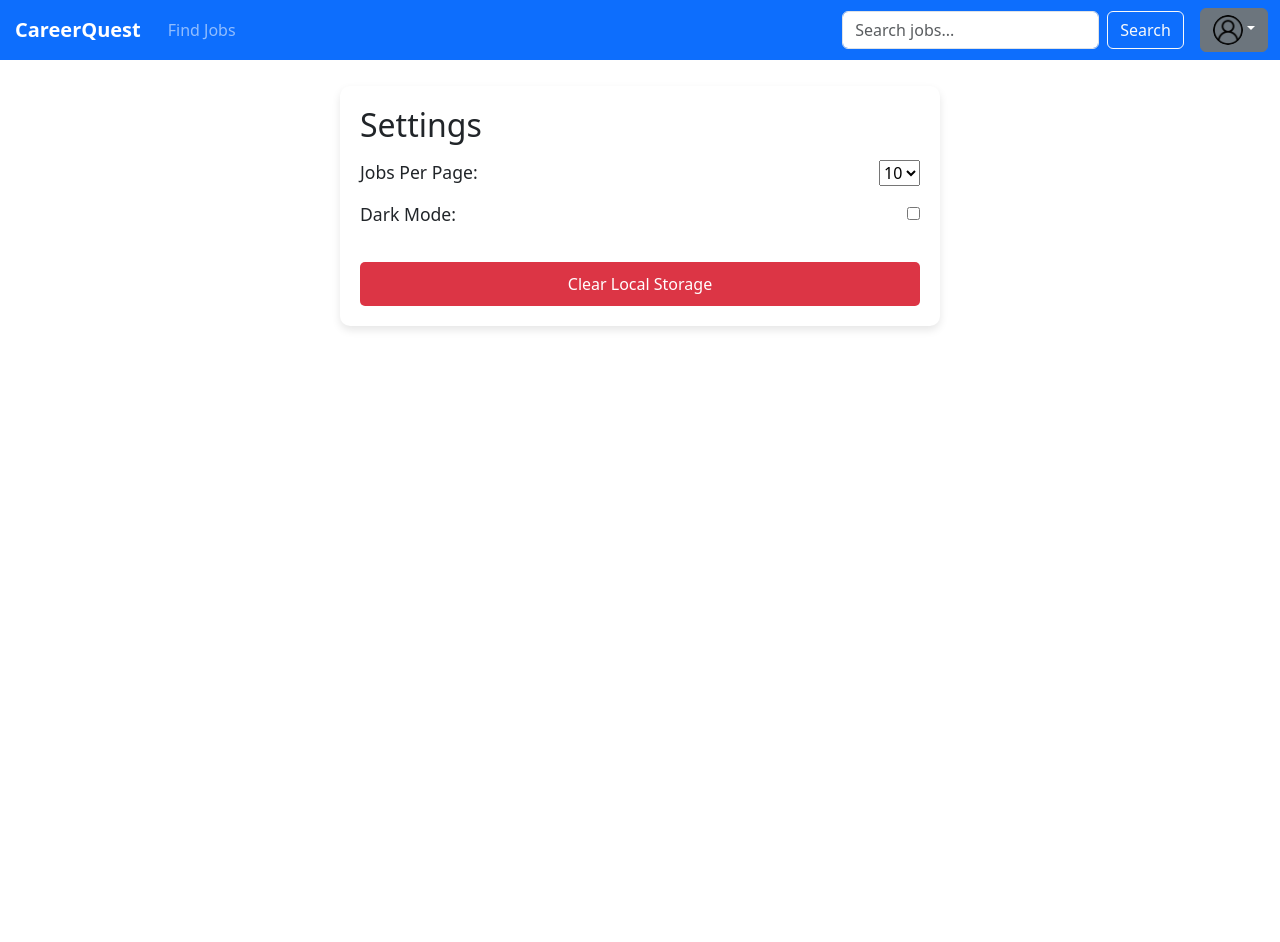
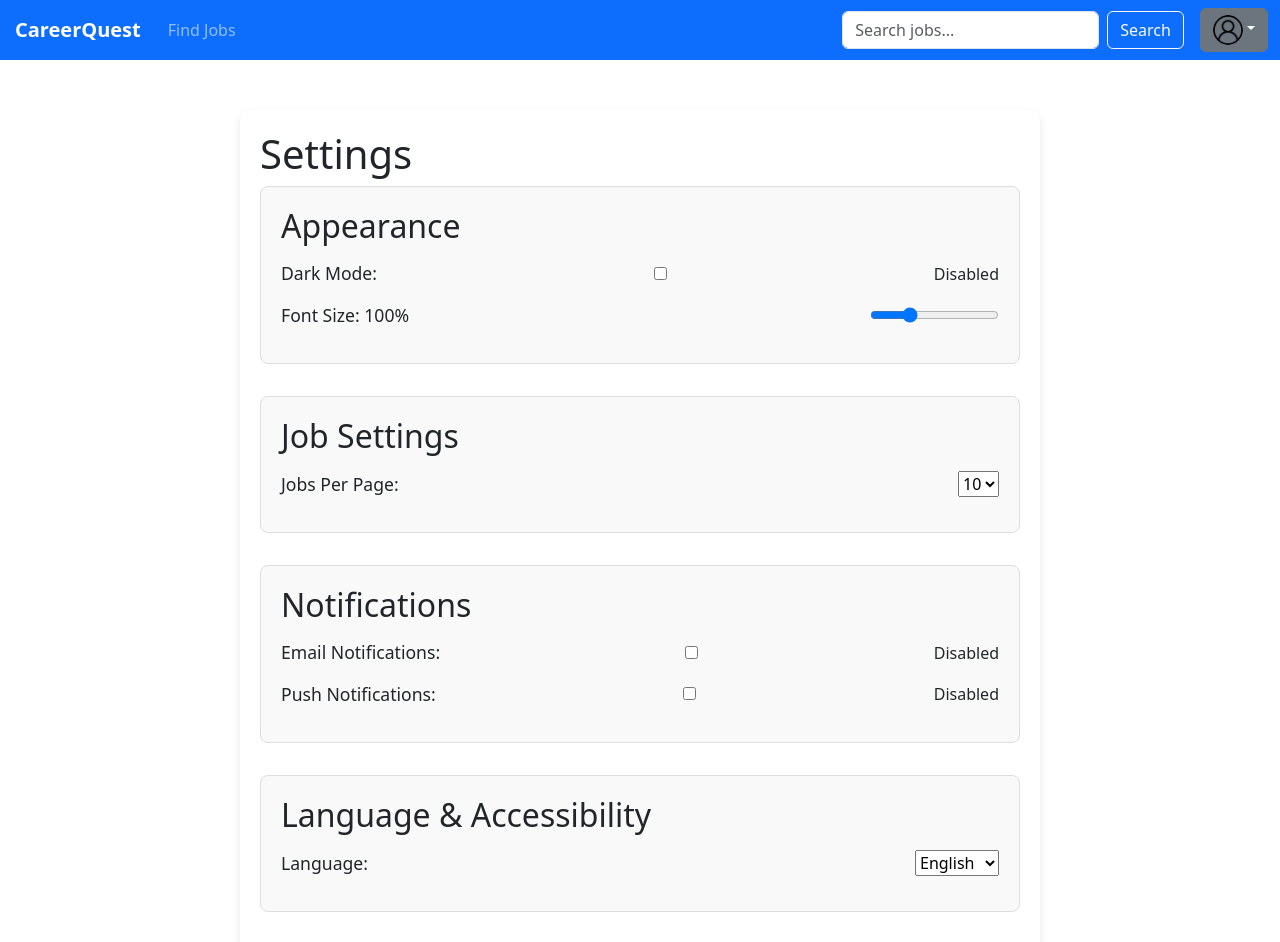
Before and after one commit to henryswain/informatics-capstone-project, a Vue app: page /Settings in a window 1280 px wide. Shown: the top 942 px of the page. Before the commit the page ends 870 px from the top, so only its background shows below. Built offline with nearby package versions, Linux system fonts and the light colour scheme.

Commit message:
enhanced the dark mode. also merged ryan and I's settings pages together

```diff
--- a/src/App.vue
+++ b/src/App.vue
@@ -23,7 +23,6 @@
           />
           <button class="btn btn-outline-light" type="text">Search</button>
         </form>
-
 
         <!-- profile/saved jobs dropdown -->
         <div class="dropdown">
@@ -51,7 +50,6 @@
         </div>
       </div>
     </nav>
-
 
     <!--smaller screen/mobile navbar -->
     <nav class="navbar navbar-expand-lg bg-primary navbar-dark fixed-top d-lg-none">
@@ -91,7 +89,7 @@
             <button class="btn btn-outline-light" type="textt">Search</button>
           </form>
 
-          <!-- centers profile dropdown. can change this later for better hci principles -->
+          <!-- centers profile dropdown -->
           <div class="dropdown w-100 d-flex justify-content-center">
             <button
               class="btn btn-secondary dropdown-toggle"
@@ -184,16 +182,16 @@
 import { nextTick } from 'vue';
 import { ref } from 'vue';
 import { useRouter } from 'vue-router';
-const router = useRouter()
+const router = useRouter();
 
-const searchText = ref("")
+const searchText = ref("");
 
-const handleSubmit= async () => {
+const handleSubmit = async () => {
   router.replace({ path: '/find-jobs', query: { q: searchText.value } });
-  console.log("handleInputChange called")
-  console.log("searchText: ", searchText.value)
-  await nextTick()
-}
+  console.log("handleInputChange called");
+  console.log("searchText: ", searchText.value);
+  await nextTick();
+};
 
 const jobTypeOptions = ['Full-Time', 'Part-Time', 'Internship', 'Contract', 'Freelance'];
 const industryOptions = ['Technology', 'Healthcare', 'Finance', 'Education', 'Marketing'];
@@ -241,7 +239,6 @@ function applyFilters() {
   padding: 1rem;
 }
 
-
 .main-content-full {
   padding: 1rem;
 }
@@ -282,14 +279,15 @@ function applyFilters() {
   border-color: #007bff;
 }
 
-/*responsiveness stacking grid columns */
+/* responsiveness stacking grid columns */
 @media (max-width: 768px) {
   .grid-container {
     grid-template-columns: 1fr;
   }
 }
 </style>
-/* keeps the modal infront of the nav bar*/
+
+<!-- Modal styles -->
 <style>
 .modal {
   z-index: 2100 !important;
@@ -299,4 +297,123 @@ function applyFilters() {
 }
 .modal-dialog {
   margin-top: 80px;
-}</style>
+}
+</style>
+
+<!-- Global Dark Mode Overrides -->
+<style>
+
+/* 1. Inputs, including password fields, in dark mode */
+.dark-mode input[type="text"],
+.dark-mode input[type="email"],
+.dark-mode input[type="search"],
+.dark-mode input[type="password"],
+.dark-mode select,
+.dark-mode textarea,
+.dark-mode .form-control {
+  background-color: #444444 !important;
+  color: #ffffff !important;
+  border-color: #555555 !important;
+}
+
+/* Placeholder text */
+.dark-mode input[type="text"]::placeholder,
+.dark-mode input[type="email"]::placeholder,
+.dark-mode input[type="search"]::placeholder,
+.dark-mode input[type="password"]::placeholder,
+.dark-mode select::placeholder,
+.dark-mode textarea::placeholder,
+.dark-mode .form-control::placeholder {
+  color: #cccccc !important;
+}
+
+/* 2. Profile Page */
+.dark-mode .profile-container,
+.dark-mode .profile-header,
+.dark-mode .profile-details,
+.dark-mode .profile-picture-container,
+.dark-mode .profile-actions {
+  background-color: #333333 !important;
+  color: #ffffff !important;
+  border-color: #555555 !important;
+}
+
+/* Force all children to inherit dark mode colors */
+.dark-mode .profile-container *,
+.dark-mode .profile-header *,
+.dark-mode .profile-details *,
+.dark-mode .profile-picture-container *,
+.dark-mode .profile-actions * {
+  color: #ffffff !important;
+}
+
+
+.dark-mode .profile-picture {
+  background-color: #444444 !important;
+  border-color: #555555 !important;
+}
+
+.dark-mode .btn-upload,
+.dark-mode .btn-success,
+.dark-mode .btn-primary,
+.dark-mode .btn-secondary {
+  background-color: #444444 !important;
+  color: #ffffff !important;
+  border-color: #555555 !important;
+}
+
+
+.dark-mode .signup-container,
+.dark-mode .signup-container * {
+  background-color: #333333 !important;
+  color: #ffffff !important;
+  border-color: #555555 !important;
+}
+
+/* 4. Saved Jobs Page */
+.dark-mode .saved-jobs-container,
+.dark-mode .saved-jobs-container * {
+  background-color: #333333 !important;
+  color: #ffffff !important;
+  border-color: #555555 !important;
+}
+
+
+.dark-mode .saved-jobs-container .job-item {
+  background-color: #444444 !important;
+  border-color: #555555 !important;
+}
+
+/* Buttons on Saved Jobs page */
+.dark-mode .saved-jobs-container .btn.btn-primary {
+  background-color: #007bff !important;
+  color: #ffffff !important;
+  border-color: #007bff !important;
+}
+.dark-mode .saved-jobs-container .btn.btn-danger {
+  background-color: #b02a37 !important;
+  color: #ffffff !important;
+  border-color: #b02a37 !important;
+}
+
+/* 5. Modal Content (e.g., job descriptions, profile modals, etc.) */
+.dark-mode .modal-content,
+.dark-mode .modal-header,
+.dark-mode .modal-body,
+.dark-mode .modal-footer {
+  background-color: #333333 !important;
+  color: #ffffff !important;
+  border-color: #555555 !important;
+}
+
+.dark-mode .filter-section,
+.dark-mode .filter-section * {
+  background-color: #333333 !important;
+  color: #ffffff !important;
+  border-color: #555555 !important;
+}
+.dark-mode .btn-close {
+  filter: invert(1);
+}
+
+</style>
--- a/src/pages/Settings.vue
+++ b/src/pages/Settings.vue
@@ -1,22 +1,108 @@
+<template>
+  <div class="settings-page container mt-4">
+    <h1>Settings</h1>
+
+    <!-- Appearance Section -->
+    <section class="settings-section">
+      <h2>Appearance</h2>
+      <div class="setting-group">
+        <label for="darkModeToggle">Dark Mode:</label>
+        <input id="darkModeToggle" type="checkbox" v-model="settings.darkMode" />
+        <span>{{ settings.darkMode ? 'Enabled' : 'Disabled' }}</span>
+      </div>
+      <div class="setting-group">
+        <label for="fontSizeRange">Font Size: {{ settings.fontSize }}%</label>
+        <input
+          id="fontSizeRange"
+          type="range"
+          min="80"
+          max="150"
+          step="5"
+          v-model="settings.fontSize"
+          @input="updateFontSize"
+        />
+      </div>
+    </section>
+
+    <!-- Job Settings Section -->
+    <section class="settings-section">
+      <h2>Job Settings</h2>
+      <div class="setting-group">
+        <label for="itemsPerPage">Jobs Per Page:</label>
+        <select id="itemsPerPage" v-model="settings.itemsPerPage">
+          <option v-for="num in [5, 10, 20, 50]" :key="num" :value="num">
+            {{ num }}
+          </option>
+        </select>
+      </div>
+    </section>
+
+    <!-- Notifications Section -->
+    <section class="settings-section">
+      <h2>Notifications</h2>
+      <div class="setting-group">
+        <label for="emailNotifications">Email Notifications:</label>
+        <input id="emailNotifications" type="checkbox" v-model="settings.emailNotifications" />
+        <span>{{ settings.emailNotifications ? 'Enabled' : 'Disabled' }}</span>
+      </div>
+      <div class="setting-group">
+        <label for="pushNotifications">Push Notifications:</label>
+        <input id="pushNotifications" type="checkbox" v-model="settings.pushNotifications" />
+        <span>{{ settings.pushNotifications ? 'Enabled' : 'Disabled' }}</span>
+      </div>
+    </section>
+
+    <!-- Language & Accessibility Section -->
+    <section class="settings-section">
+      <h2>Language & Accessibility</h2>
+      <div class="setting-group">
+        <label for="languageSelect">Language:</label>
+        <select id="languageSelect" v-model="settings.language">
+          <option value="en">English</option>
+          <option value="es">Español</option>
+          <option value="fr">Français</option>
+          <!-- Add more languages if needed -->
+        </select>
+      </div>
+    </section>
+
+    <!-- Reset Section -->
+    <section class="settings-section">
+      <h2>Reset</h2>
+      <button class="btn btn-danger" @click="resetSettings">
+        Reset to Defaults
+      </button>
+    </section>
+  </div>
+</template>
+
 <script setup>
 import { ref, watch, onMounted } from 'vue';
 
-// Load settings
+// Define default settings
+const defaultSettings = {
+  darkMode: false,
+  fontSize: 100,
+  itemsPerPage: 10,
+  emailNotifications: false,
+  pushNotifications: false,
+  language: 'en'
+};
+
+// Load settings from localStorage (or use defaults)
 const loadSettings = () => {
   const savedSettings = localStorage.getItem('userSettings');
-  return savedSettings ? JSON.parse(savedSettings) : {
-    itemsPerPage: 10,
-    darkMode: false
-  };
+  return savedSettings ? JSON.parse(savedSettings) : defaultSettings;
 };
 
 const settings = ref(loadSettings());
 
+// Persist settings changes in localStorage
 watch(settings, (newVal) => {
   localStorage.setItem('userSettings', JSON.stringify(newVal));
 }, { deep: true });
 
-// Apply dark mode
+// Apply dark mode by toggling a class on document body
 const applyDarkMode = () => {
   if (settings.value.darkMode) {
     document.body.classList.add('dark-mode');
@@ -27,51 +113,44 @@ const applyDarkMode = () => {
 
 onMounted(() => {
   applyDarkMode();
+  updateFontSize();
 });
 
+// Watch dark mode setting changes
 watch(() => settings.value.darkMode, applyDarkMode);
 
-// Clear local storage
-const clearLocalStorage = () => {
+// Update the root font size for accessibility
+const updateFontSize = () => {
+  document.documentElement.style.fontSize = settings.value.fontSize + '%';
+};
+
+// Reset settings to defaults and clear localStorage
+const resetSettings = () => {
   localStorage.clear();
-  alert('Local storage cleared.');
-  // Reload to default
-  settings.value = { itemsPerPage: 10, darkMode: false };
+  alert('Settings reset to defaults.');
+  settings.value = { ...defaultSettings };
+  applyDarkMode();
+  updateFontSize();
 };
 </script>
 
-<template>
-  <div class="settings-container">
-    <h2>Settings</h2>
-
-    <div class="setting-group">
-      <label for="itemsPerPage">Jobs Per Page:</label>
-      <select id="itemsPerPage" v-model="settings.itemsPerPage">
-        <option v-for="num in [5, 10, 20, 50]" :key="num" :value="num">
-          {{ num }}
-        </option>
-      </select>
-    </div>
-
-    <div class="setting-group">
-      <label for="darkMode">Dark Mode:</label>
-      <input id="darkMode" type="checkbox" v-model="settings.darkMode" />
-    </div>
-
-    <button class="btn btn-danger" @click="clearLocalStorage">
-      Clear Local Storage
-    </button>
-  </div>
-</template>
-
+<!-- Scoped styles for the settings page layout -->
 <style scoped>
-.settings-container {
-  max-width: 600px;
+.settings-page {
+  max-width: 800px;
   margin: auto;
   padding: 20px;
   background: #fff;
   border-radius: 10px;
   box-shadow: 0 4px 8px rgba(0, 0, 0, 0.1);
+}
+
+.settings-section {
+  margin-bottom: 2rem;
+  padding: 20px;
+  border: 1px solid #ddd;
+  border-radius: 8px;
+  background: #f9f9f9;
 }
 
 .setting-group {
@@ -83,9 +162,12 @@ const clearLocalStorage = () => {
 
 label {
   font-size: 1.1em;
+  margin-right: 10px;
 }
 
-select, input[type="checkbox"] {
+select,
+input[type="checkbox"],
+input[type="range"] {
   font-size: 1em;
 }
 
@@ -99,13 +181,33 @@ select, input[type="checkbox"] {
   width: 100%;
   margin-top: 20px;
 }
+</style>
 
+<!-- Global dark mode overrides -->
+<style>
 .dark-mode {
   background-color: #121212;
   color: #ffffff;
 }
-.dark-mode .settings-container {
-  background: #333;
-  color: #fff;
+
+.dark-mode .settings-page {
+  background: #333333;
+  color: #ffffff;
+}
+
+.dark-mode .settings-section {
+  background: #444444;
+  border-color: #555555;
+}
+
+.dark-mode label,
+.dark-mode select,
+.dark-mode input,
+.dark-mode button,
+.dark-mode span {
+  color: #ffffff !important;
+}
+.dark-mode .btn-danger {
+  background-color: #b02a37;
 }
 </style>
```
Also changed, not shown: weeky-reports/Team weekly report - week 5 .txt.
